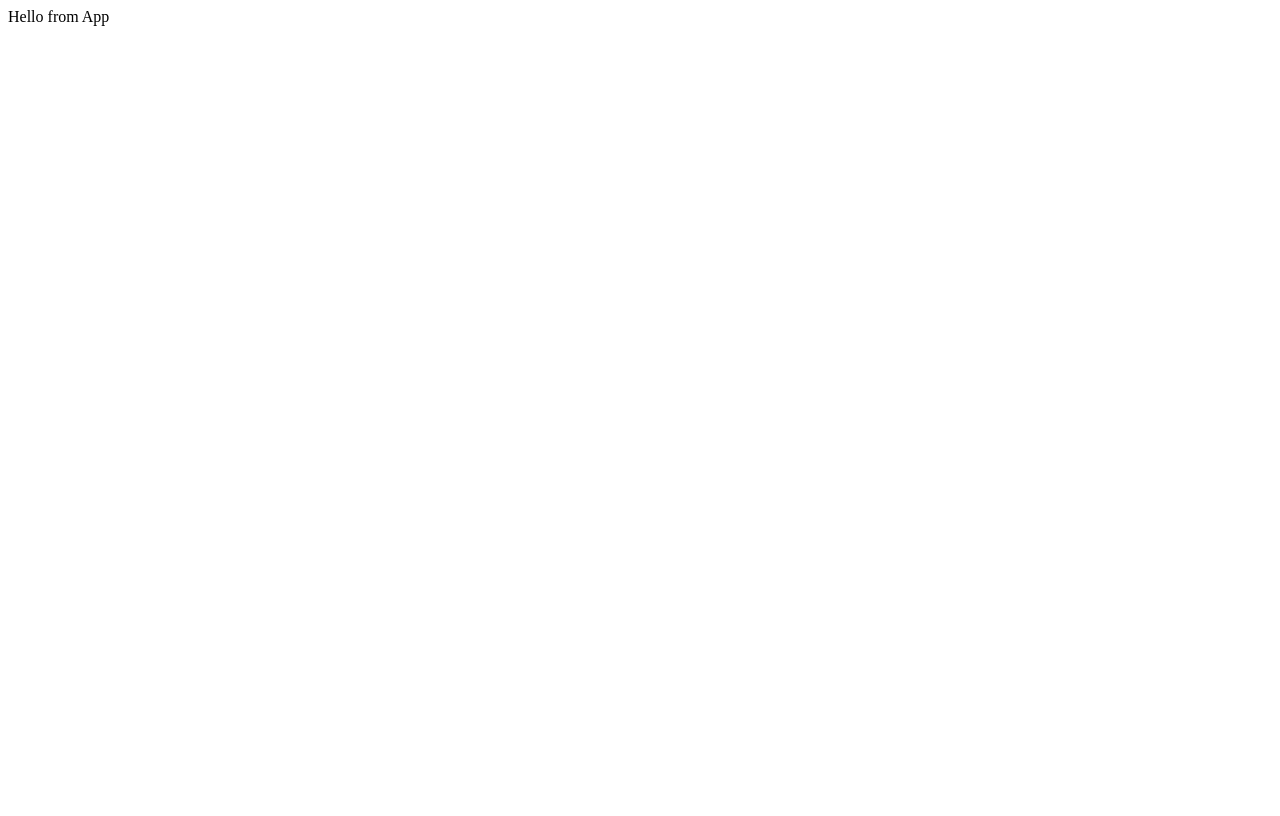
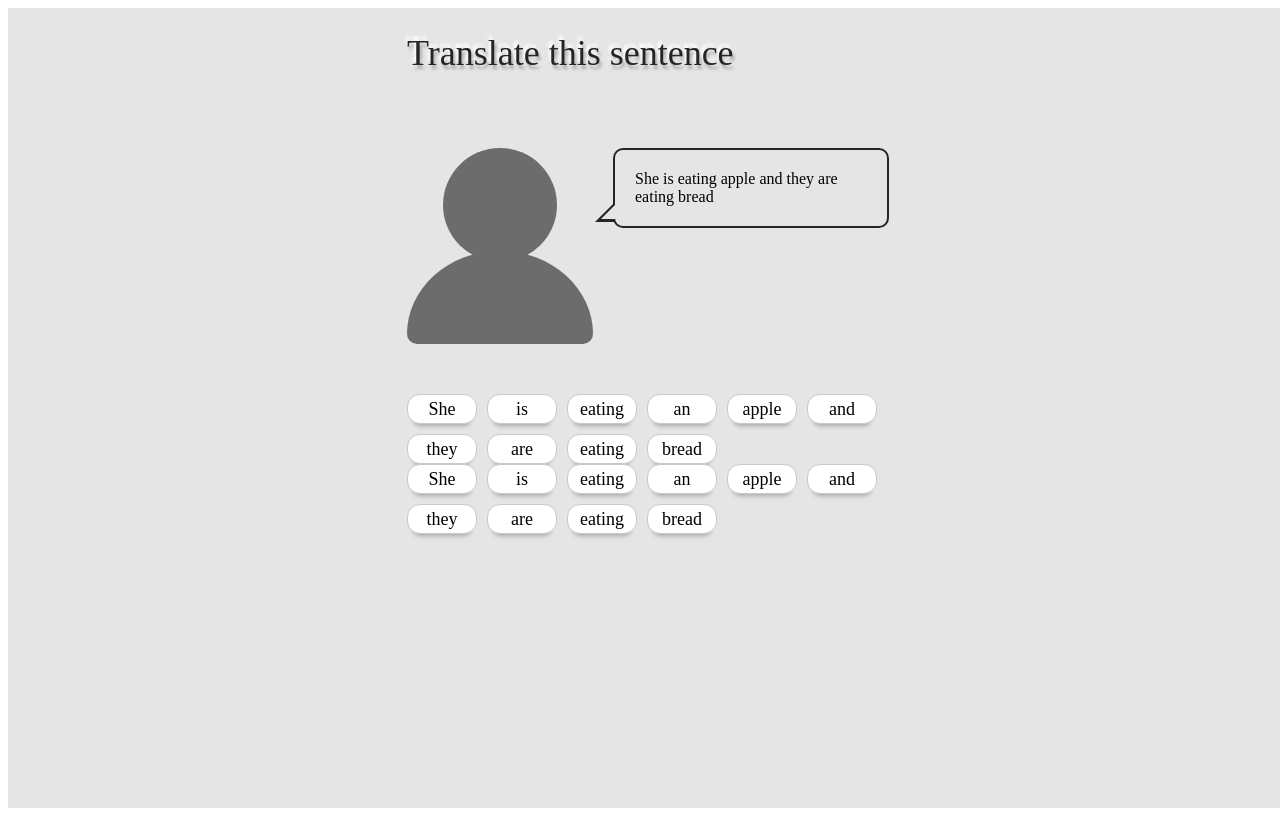
Before and after one commit to Evgenii-K/translator_react, a React (Create React App) app: page / in a window 1280 px wide. Built offline with nearby package versions, Linux system fonts and the light colour scheme.

Commit message:
basic components

```diff
--- a/package.json
+++ b/package.json
@@ -13,6 +13,7 @@
     "react": "^17.0.2",
     "react-dom": "^17.0.2",
     "react-scripts": "5.0.0",
+    "styled-components": "^5.3.3",
     "typescript": "^4.5.4",
     "web-vitals": "^2.1.3"
   },
@@ -39,5 +40,8 @@
       "last 1 firefox version",
       "last 1 safari version"
     ]
+  },
+  "devDependencies": {
+    "@types/styled-components": "^5.1.20"
   }
 }
--- a/src/App.css
+++ b/src/App.css
@@ -1,5 +1,6 @@
 .App {
   text-align: center;
+  background: #E5E5E5;
 }
 
 .App-logo {
--- a/src/App.tsx
+++ b/src/App.tsx
@@ -1,10 +1,53 @@
-import React, { FC } from 'react'
+import React, { FC, useState } from 'react'
+import Title from './components/Title/Title'
+import Subscribe from './components/Subscribe/Subscribe'
+import styled from 'styled-components'
+import Human from './components/Human/Human'
+import Board from './components/Board/Board'
+
+const Wrapper = styled.div
+`
+  background: #E5E5E5;
+  display: flex;
+  justify-content: center;
+  width: 100vw;
+  height: 100vh;
+`
+
+const Container = styled.div
+`
+  width: 482px;
+`
+
+const Dialog = styled.div
+`
+  display: flex;
+  grid-gap: 20px;
+  padding: 50px 0;
+`
+
+const WordsContainer = styled.div
+`
+  display: flex;
+  flex-wrap: wrap;
+`
+
 
 const App:FC = () => {
   return (
-    <div>
-      Hello from App
-    </div>
+    <Wrapper>
+      <Container>
+        <Title/>
+        <Dialog>
+          <Human/>
+          <Subscribe/>
+        </Dialog>
+        <Board/>
+        <WordsContainer>
+        </WordsContainer>
+      </Container>
+    </Wrapper>
+
   )
 }
 
--- /dev/null
+++ b/src/components/Board/Board.tsx
@@ -0,0 +1,147 @@
+import React, { FC, useState } from 'react';
+import styled from 'styled-components'
+
+const Container = styled.div
+`
+  display: flex;
+  flex-wrap: wrap;
+  grid-gap: 10px;
+`
+
+const Wrapper = styled.div
+`
+  width: 100%
+`
+
+const Word = styled.div
+`
+  z-index:  10;
+  width: 70px;
+  height: 30px;
+  background: ${props => props.hidden ? 'transparent' : '#FFFFFF'};
+  border: 1px solid ${props => props.hidden ? 'transparent' : '#C9C9C9'};
+  color: ${props => props.hidden ? 'transparent' : ''};
+  box-sizing: border-box;
+  box-shadow: 0px 8px 4px -6px rgba(0, 0, 0, 0.25);
+  border-radius: 13px;
+  display: flex;
+  justify-content: center;
+  align-items: center;
+  font-style: normal;
+  font-weight: normal;
+  font-size: 18px;
+  line-height: 21px;
+  cursor: grab;
+`
+
+interface IWords {
+  id: number,
+  board: number,
+  order: number,
+  text: string
+}
+
+const Board:FC = () => {
+
+  const [words, setWords] = useState([
+    {id: 1, board: 2, order: 1, text: 'She'},
+    {id: 2, board: 2, order: 2, text: 'is'},
+    {id: 3, board: 2, order: 3, text: 'eating'},
+    {id: 4, board: 2, order: 4, text: 'an'},
+    {id: 5, board: 2, order: 5, text: 'apple'},
+    {id: 6, board: 2, order: 6, text: 'and'},
+    {id: 7, board: 2, order: 7, text: 'they'},
+    {id: 8, board: 2, order: 8, text: 'are'},
+    {id: 9, board: 2, order: 9, text: 'eating'},
+    {id: 10, board: 2, order: 10, text: 'bread'},
+  ])
+
+  const [currentWord, setCurrentWord] = useState({} as IWords)
+  const [currentBoard, setCurrentBoard] = useState({} as IWords)
+
+
+  const [randomWords, setRandomWords] = useState([
+    {id: 1, board: 1, order: 1, text: 'She'},
+    {id: 2, board: 1, order: 2, text: 'is'},
+    {id: 3, board: 1, order: 3, text: 'eating'},
+    {id: 4, board: 1, order: 4, text: 'an'},
+    {id: 5, board: 1, order: 5, text: 'apple'},
+    {id: 6, board: 1, order: 6, text: 'and'},
+    {id: 7, board: 1, order: 7, text: 'they'},
+    {id: 8, board: 1, order: 8, text: 'are'},
+    {id: 9, board: 1, order: 9, text: 'eating'},
+    {id: 10, board: 1, order: 10, text: 'bread'},
+  ])
+
+  function onDragStartHandler(e: React.DragEvent<HTMLDivElement>, word: IWords): void {
+    console.log('word', word);
+    setCurrentWord(word)
+    // setWords(words.filter(item => item !== word).map((item, key) => ({...item, order: key+1})))
+  }
+
+  function onDragLeaveHandler(e: React.DragEvent<HTMLDivElement>): void {
+  }
+
+  function onDragEndHandler(e: React.DragEvent<HTMLDivElement>): void {
+  }
+
+  function onDragOverHandler(e: React.DragEvent<HTMLDivElement>): void {
+    e.preventDefault();
+    e.dataTransfer.dropEffect = "move"
+  }
+
+  function onDropHandler(e: React.DragEvent<HTMLDivElement>, word: IWords): void {
+    e.preventDefault()
+    console.log('drop', word);
+    setWords(words.map(w => {
+      if(w.id === word.id) {
+        return {...w, order: currentWord.order}
+      }
+      if(w.id === currentWord.id) {
+        return {...w, order: word.order}
+      }
+      return w
+    }))
+    setCurrentWord({} as IWords)
+  }
+
+  const sortWords = (a: IWords, b: IWords) => {
+    if (a.order > b.order) {
+      return 1
+    }
+    return -1
+  }
+
+  return (
+    <Wrapper>
+      <Container>
+      {words.sort(sortWords).map(word =>
+        <Word
+          onDragStart={(e) => onDragStartHandler(e, word)}
+          onDragLeave={(e) => onDragLeaveHandler(e)}
+          onDragEnd={(e) => onDragEndHandler(e)}
+          onDragOver={(e) => onDragOverHandler(e)}
+          onDrop={(e) => onDropHandler(e, word)}
+          draggable={true}
+          hidden={currentWord.id === word.id}
+        >
+          {word.text}
+        </Word>
+      )}
+    </Container>
+    <Container>
+      {randomWords.map(word =>
+        <Word
+          key={word.id}
+          draggable={true}
+        >
+          {word.text}
+        </Word>
+      )}
+    </Container>
+    </Wrapper>
+
+  );
+};
+
+export default Board;
--- /dev/null
+++ b/src/components/Human/Human.tsx
@@ -0,0 +1,52 @@
+import React, { FC } from 'react';
+import styled from 'styled-components'
+
+const Container = styled.div
+`
+  display: flex;
+  flex-direction: column;
+  align-items: center;
+  height: 196px;
+  position: relative;
+  justify-content: end;
+`
+
+const Circle = styled.div
+`
+  width: 114px;
+  height: 114px;
+  background: #6C6C6C;
+  border-radius: 50%;
+  top: 20px;
+  top: 0px;
+  position: absolute;
+`
+const HalfCircle = styled.div
+`
+  width: 186px;
+  height: 83px;
+  border-radius: 50% 50% 0 0 / 100% 100% 0 0;
+  background: #6C6C6C;
+`
+
+const BottomCircle = styled.div
+`
+  width: 186px;
+  height: 10px;
+  border-radius: 10px 10px 0 0 / 100% 100% 0 0;
+  background: #6C6C6C;
+  transform: rotate(180deg);
+`
+
+
+const Human:FC = () => {
+  return (
+    <Container>
+      <Circle/>
+      <HalfCircle/>
+      <BottomCircle/>
+    </Container>
+  );
+};
+
+export default Human;
--- /dev/null
+++ b/src/components/Subscribe/Subscribe.tsx
@@ -0,0 +1,43 @@
+import React, { FC } from 'react';
+import styled from 'styled-components'
+
+const Block = styled(
+  styled.div({
+    border: '2px solid #252525',
+    borderRadius: '10px',
+    padding: '20px',
+    position: 'relative',
+    alignSelf: 'flex-start'
+  })
+)
+`
+  &::before {
+    content: '';
+    position: absolute;
+    left: -20px;
+    bottom: 4px;
+    border: 10px solid transparent;
+    border-right: 10px solid #252525;
+    border-bottom: 10px solid #252525;
+   }
+  &::after {
+    content: '';
+    position: absolute;
+    left: -17px;
+    border: 10px solid transparent;
+    border-right: 10px solid #E5E5E5;
+    border-bottom: 10px solid #E5E5E5;
+    bottom: 4px;
+    transform: scale(0.7);
+   }
+`
+
+const Subscribe:FC = () => {
+  return (
+    <Block>
+      She is eating apple and they are eating bread
+    </Block>
+  );
+};
+
+export default Subscribe;
--- /dev/null
+++ b/src/components/Title/Title.tsx
@@ -0,0 +1,21 @@
+import React, {FC} from 'react';
+import styled from 'styled-components'
+
+const Heading = styled.h1
+`
+  font-weight: 400;
+  font-size: 36px;
+  color: #252525;
+  line-height: 42px;
+  text-shadow: -2px -4px 3px #FFFFFF, 2px 4px 3px rgba(0, 0, 0, 0.25);
+`
+
+const Title:FC = () => {
+  return (
+    <Heading>
+      Translate this sentence
+    </Heading>
+  );
+};
+
+export default Title;
```
Also changed, not shown: src/components/Paper/Paper.tsx (added, +85 -0 lines), src/components/Word/Word.tsx (added, +37 -0 lines), 1 other file (tests, documents, lock files or other folders).
